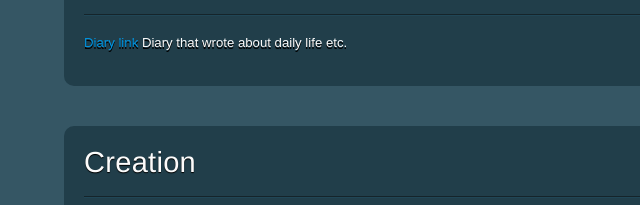
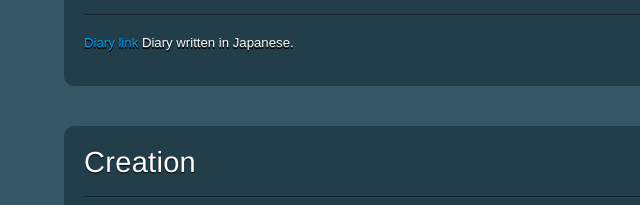
Before and after one commit to tflare/tflare, a plain HTML site: page docs/index.html in a window 1280 px wide. Shown: the part 173-378 px from the top of the page, 0-640 px from the left. Drawn offline with Linux system fonts and the light colour scheme.

Commit message:
[fix]トップページの日記部分の説明を変更

```diff
--- a/docs/index.html
+++ b/docs/index.html
@@ -45,7 +45,7 @@
                     <h2>Dialy</h2>
                     <div class="line"></div>
                       <div class="articleBody clear">
-                      <p><a href="http://d.tflare.com/">Diary link</a> <span>Diary that wrote about daily life etc.</span></p>
+                      <p><a href="http://d.tflare.com/">Diary link</a> <span>Diary written in Japanese.</span></p>
                     </div>
 
                 </article>
```
